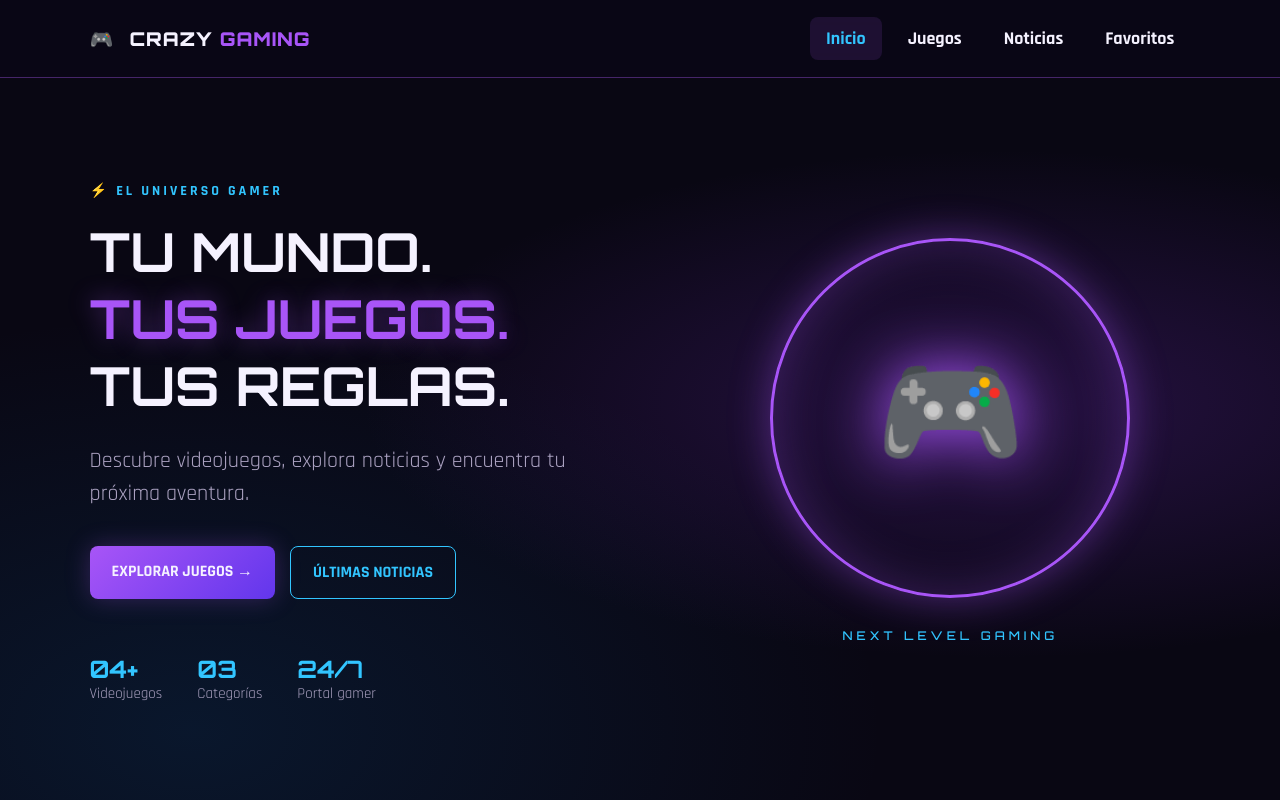
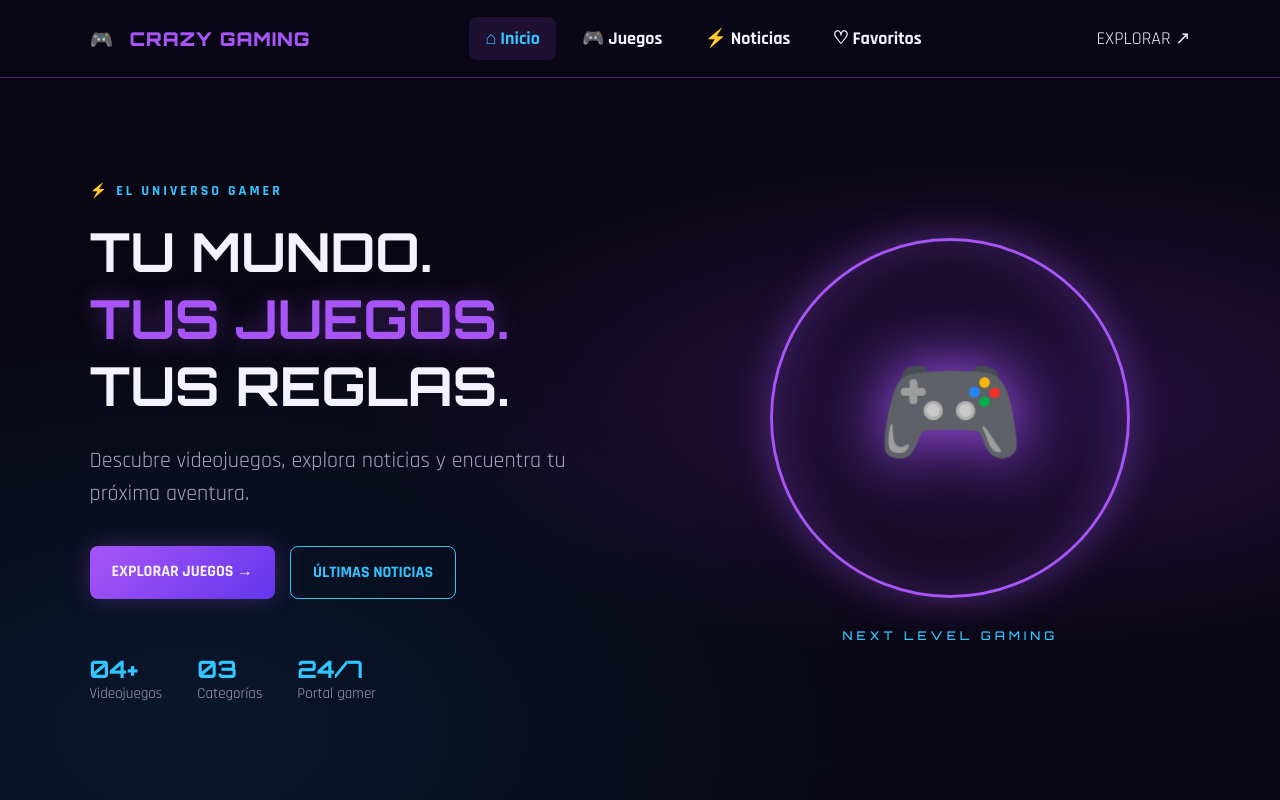
Before and after one commit to leonardoveramamani780806266/crazy-gaming, a plain HTML site: page index.html in a window 1280 px wide. Shown: the top 800 px of the page. Drawn offline with Linux system fonts and the light colour scheme.

Commit message:
Actualizar estructura del encabezado gamer

```diff
--- a/index.html
+++ b/index.html
@@ -7,29 +7,53 @@
     <meta name="theme-color" content="#090713">
     <title>CRAZY GAMING | Portal Gamer</title>
     <link rel="stylesheet" href="styles/styles.css">
+    <link rel="stylesheet" href="styles/header.css">
 </head>
 <body>
 
-    <header class="header">
-        <a href="#inicio" class="logo">
-            <span class="logo-icon">🎮</span>
+<header class="header" id="header">
+    <a href="#inicio" class="logo" aria-label="Crazy Gaming - Inicio">
+        <span class="logo-icon">🎮</span>
+        <span class="logo-texto">
             CRAZY <span>GAMING</span>
+        </span>
+    </a>
+
+    <nav class="menu" id="menu" aria-label="Navegación principal">
+        <a href="#inicio" class="activo">
+            <span>⌂</span> Inicio
+        </a>
+        <a href="#juegos">
+            <span>🎮</span> Juegos
+        </a>
+        <a href="#noticias">
+            <span>⚡</span> Noticias
+        </a>
+        <a href="#favoritos">
+            <span>♡</span> Favoritos
+        </a>
+    </nav>
+
+    <div class="header-acciones">
+        <a href="#juegos" class="header-explorar">
+            EXPLORAR <span>↗</span>
         </a>
 
-        <button class="menu-toggle"
-                id="menu-toggle"
-                aria-label="Abrir menú"
-                aria-expanded="false">
-            ☰
+        <button
+            type="button"
+            class="menu-toggle"
+            id="menu-toggle"
+            aria-label="Abrir menú"
+            aria-controls="menu"
+            aria-expanded="false"
+        >
+            <span class="hamburguesa"></span>
+            <span class="hamburguesa"></span>
+            <span class="hamburguesa"></span>
         </button>
+    </div>
+</header>
 
-        <nav id="menu" class="menu">
-            <a href="#inicio" class="activo">Inicio</a>
-            <a href="#juegos">Juegos</a>
-            <a href="#noticias">Noticias</a>
-            <a href="#favoritos">Favoritos</a>
-        </nav>
-    </header>
 
     <main>
         <!-- INICIO -->
```
